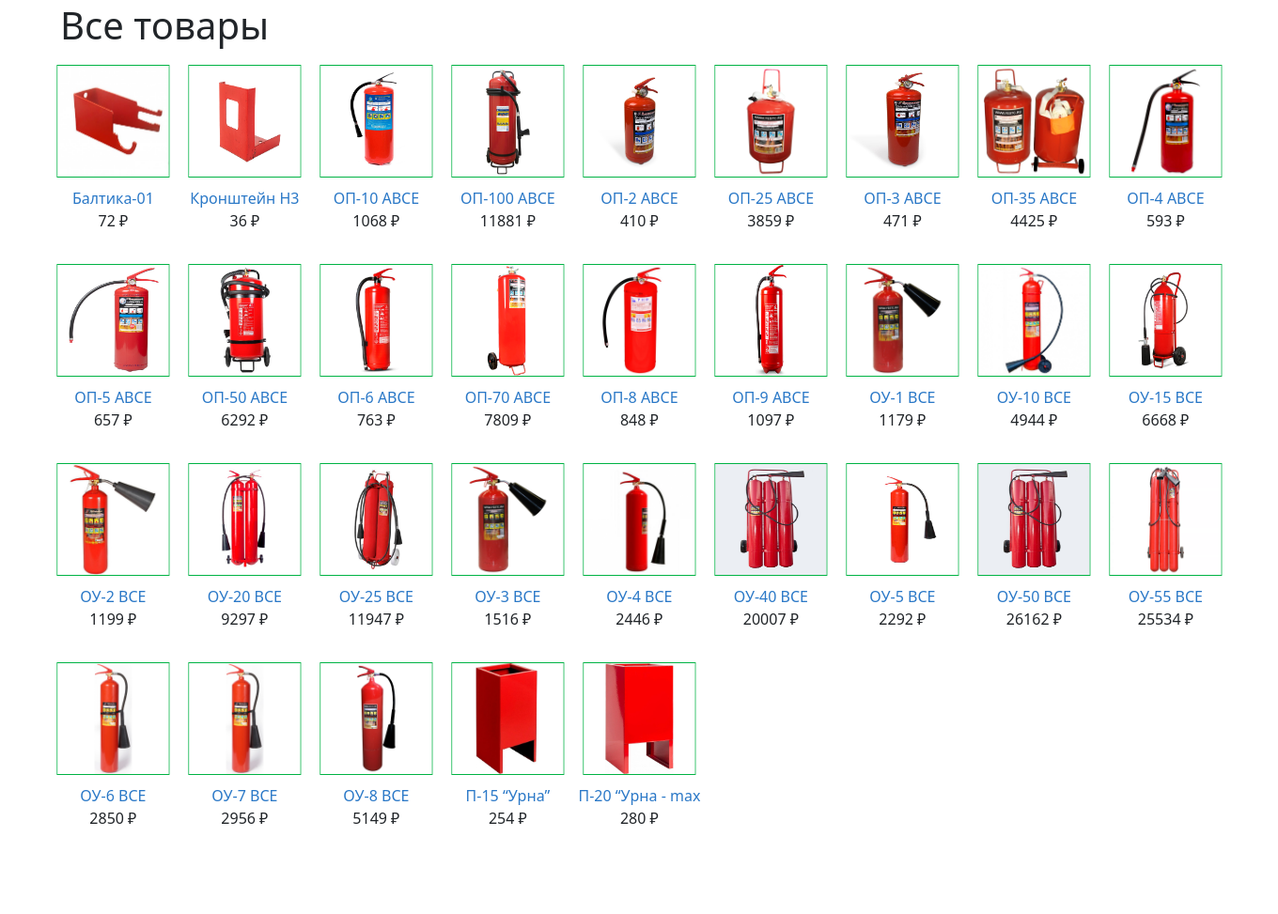
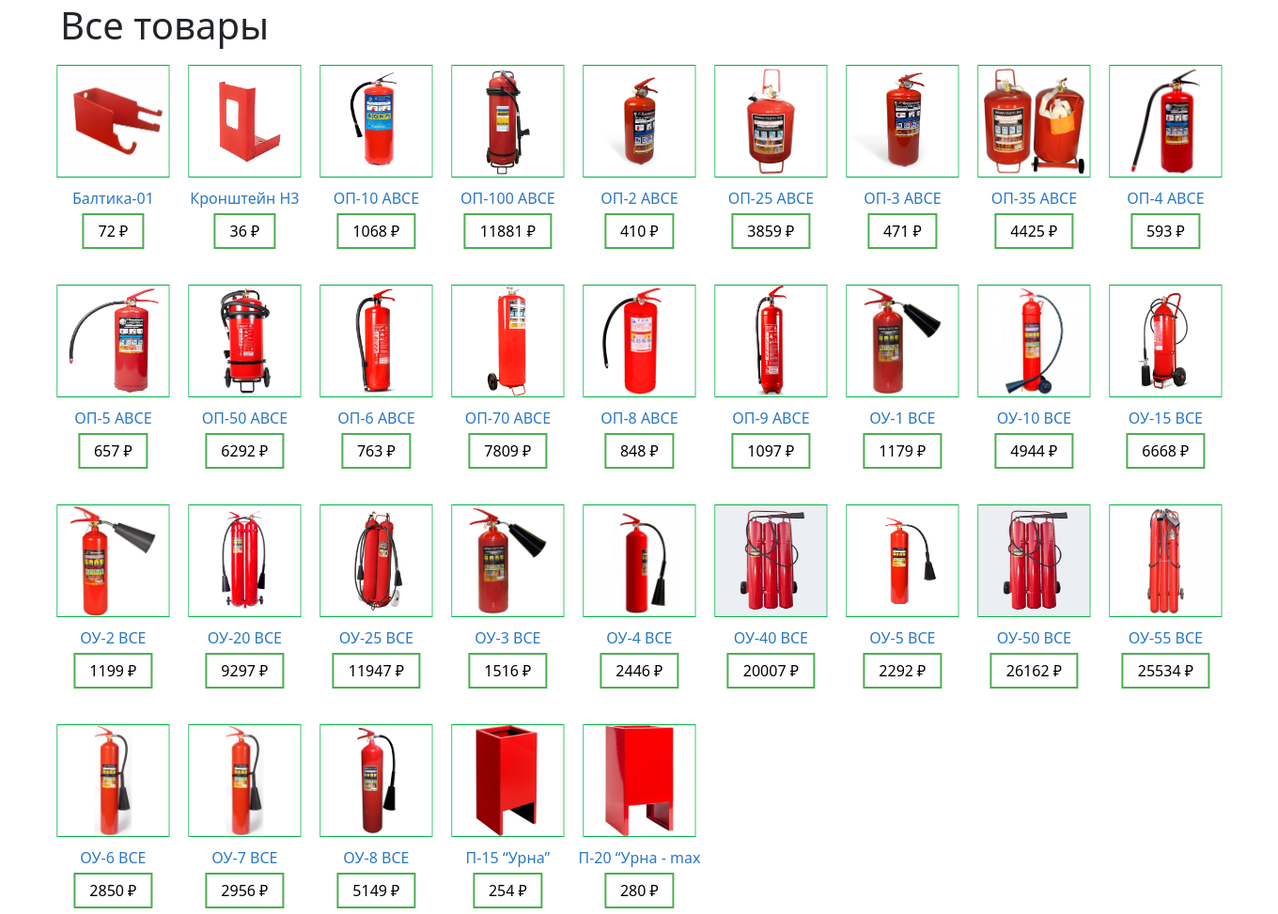
Before and after one commit to Aleksey1832/aleksey_shop, a Django app: page / in a window 1360 px wide; the page is wider, and only the part inside the window is pictured. Shown: the part 188-1161 px from the top of that part at 94% size. Run offline with Django 5.2, Linux system fonts and the light colour scheme; data comes from the database, SQL or seed files in the repository; both versions use the stored data as it was after the commit.

Commit message:
24.09.2024 добавил img

```diff
--- a/cart/templates/cart/detail.html
+++ b/cart/templates/cart/detail.html
@@ -22,7 +22,7 @@
                 <tr>
                     <td>
                         <a href="{{ product.get_absolute_url }}">
-                            <img src="{% if product.image %}{{ product.image.url }} {% else %}{% static "images/no_image.png" %} {% endif %}">
+                            <img class="detail_img" src="{% if product.image %}{{ product.image.url }} {% else %}{% static "images/no_image.png" %} {% endif %}">
                         </a>
                     </td>
                     <td>{{ product.name }}</td>
--- a/djangoProject1/urls.py
+++ b/djangoProject1/urls.py
@@ -21,8 +21,8 @@ from django.conf import settings
 
 urlpatterns = [
     path('admin/', admin.site.urls),
+    path('cart/', include('cart.urls', namespace='cart')),
     path('', include('shop.urls', namespace='shop')),
-    path('cart/', include('cart.urls', namespace='cart')),
 ]
 
 if settings.DEBUG:
--- a/shop/static/css/style_cart_detail.css
+++ b/shop/static/css/style_cart_detail.css
@@ -0,0 +1,6 @@
+.detail_img /* для detail размер img */
+{
+    width: 70px;
+    height: 70px;
+    margin: 3em -1em 1em 3em;
+}
--- a/shop/static/css/style_product_list.css
+++ b/shop/static/css/style_product_list.css
@@ -14,13 +14,40 @@
 
 .gallery img /* для list вывод img и текста с низу */
 {
-  width:120px;
-  height:120px;
+  width: 120px;
+  height: 120px;
   margin: 10px;
-  border:1px #00B344  solid;
+  border: 1px #00B344 solid;
 }
 
 .item /* для list вывод текста с низу по картинками */
 {
   text-align: center;
 }
+
+.button /* для list кнопка "КУПИТЬ" */
+{
+  border: none;
+  color: white;
+  padding: 5px 15px;
+  text-align: center;
+  text-decoration: none;
+  display: inline-block;
+  font-size: 16px;
+  margin: 4px 2px;
+  transition-duration: 0.4s;
+  cursor: pointer;
+}
+
+.button1 /* для list кнопка "КУПИТЬ" */
+{
+  background-color: white;
+  color: black;
+  border: 2px solid #4CAF50;
+}
+
+.button1:hover /* для list кнопка "КУПИТЬ" */
+{
+  background-color: #4CAF50;
+  color: white;
+}
--- a/shop/templates/shop/product/list.html
+++ b/shop/templates/shop/product/list.html
@@ -34,7 +34,9 @@
               <div class="item">
                 <a href="{{ product.get_absolute_url }}">{{ product.name }}</a>
                 <br>
-                {{ product.price }} ₽
+                <a href="{{ product.get_absolute_url }}">
+                <button class="button button1">{{ product.price }} ₽</button>
+                </a>
                 <br>
                 <br>
               </div>
```
Also changed, not shown: db.sqlite3.
